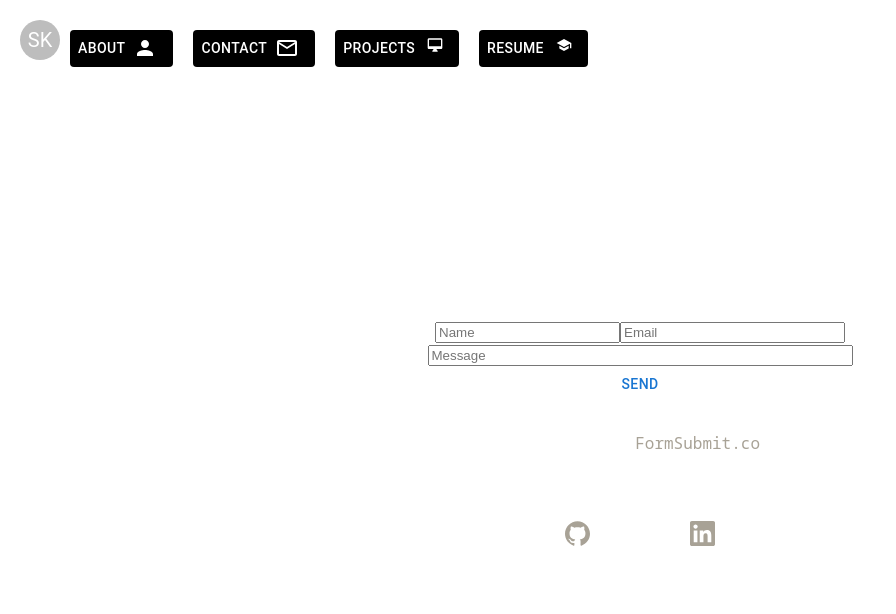
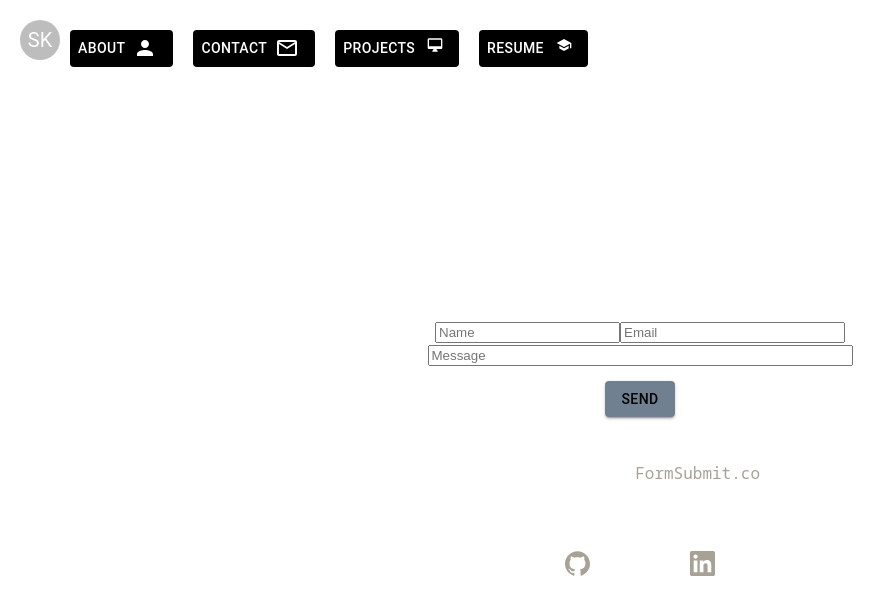
Before and after one commit to scottykrieg/portfolio, a Next.js app: page /Contact in a window 1280 px wide. Shown: the top 614 px of the page, without its empty margins (0-896 px from the left). Built offline with nearby package versions, Linux system fonts and the light colour scheme.

Commit message:
Fixed send button CSS

```diff
--- a/src/pages/Contact.tsx
+++ b/src/pages/Contact.tsx
@@ -55,7 +55,17 @@ export default function Contact() {
                 whileTap={{ scale: 0.9 }}
                 transition={{ type: "spring", stiffness: 400, damping: 17 }}
               >
-                <Button className={styles.sendButton} type="submit">
+                <Button
+                  variant="contained"
+                  sx={{
+                    color: "black",
+                    backgroundColor: "slategrey",
+                    borderColor: "gray",
+                    margin: "15px",
+                    ":hover": { backgroundColor: "silver" },
+                  }}
+                  type="submit"
+                >
                   Send
                 </Button>
               </motion.div>
```
